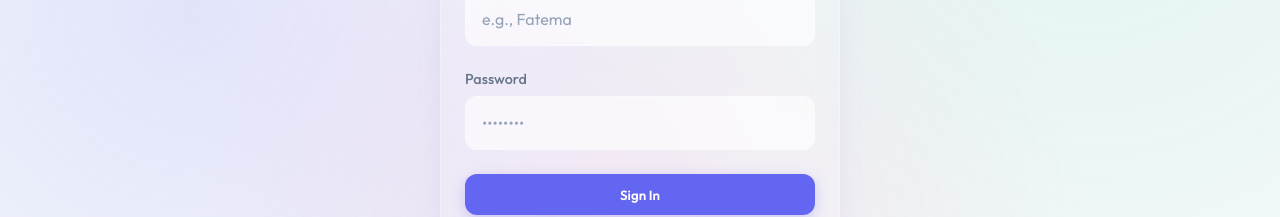
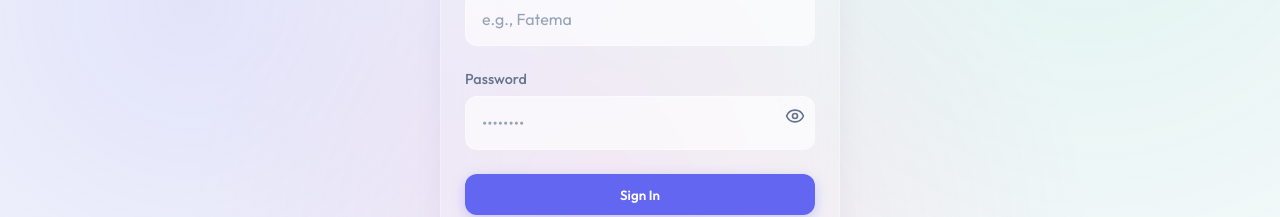
Before and after one commit to monju1190/tuition-counter, a Next.js app: page / in a window 1280 px wide. Shown: the part 397-614 px from the top of the page. Built offline with nearby package versions, Linux system fonts and the light colour scheme.

Commit message:
Add show password toggle and fix case-sensitive login

```diff
--- a/src/actions/auth.ts
+++ b/src/actions/auth.ts
@@ -8,15 +8,20 @@ import bcrypt from 'bcryptjs'
 const SESSION_COOKIE = 'tuition_session'
 
 export async function login(formData: FormData) {
-  const username = formData.get('username') as string
-  const password = formData.get('password') as string
+  const username = (formData.get('username') as string)?.trim()
+  const password = (formData.get('password') as string)?.trim()
 
   if (!username || !password) {
     return { error: 'Please fill in all fields' }
   }
 
-  const user = await prisma.user.findUnique({
-    where: { username }
+  const user = await prisma.user.findFirst({
+    where: {
+      username: {
+        equals: username,
+        mode: 'insensitive'
+      }
+    }
   })
 
   if (!user) {
--- a/src/app/page.tsx
+++ b/src/app/page.tsx
@@ -3,11 +3,12 @@
 import { useState } from 'react'
 import { motion } from 'framer-motion'
 import { login } from '@/actions/auth'
-import { BookOpen } from 'lucide-react'
+import { BookOpen, Eye, EyeOff } from 'lucide-react'
 
 export default function LoginPage() {
   const [error, setError] = useState('')
   const [loading, setLoading] = useState(false)
+  const [showPassword, setShowPassword] = useState(false)
 
   const handleSubmit = async (e: React.FormEvent<HTMLFormElement>) => {
     e.preventDefault()
@@ -63,15 +64,31 @@ export default function LoginPage() {
             />
           </div>
 
-          <div className="form-group" style={{ textAlign: 'left' }}>
+          <div className="form-group" style={{ textAlign: 'left', position: 'relative' }}>
             <label className="form-label">Password</label>
             <input
-              type="password"
+              type={showPassword ? 'text' : 'password'}
               name="password"
               className="input-field"
               placeholder="••••••••"
+              style={{ paddingRight: '2.5rem' }}
               required
             />
+            <button
+              type="button"
+              onClick={() => setShowPassword(!showPassword)}
+              style={{
+                position: 'absolute',
+                right: '10px',
+                top: '36px',
+                color: 'var(--text-muted)',
+                background: 'none',
+                border: 'none',
+                cursor: 'pointer'
+              }}
+            >
+              {showPassword ? <EyeOff size={20} /> : <Eye size={20} />}
+            </button>
           </div>
 
           {error && (
```
